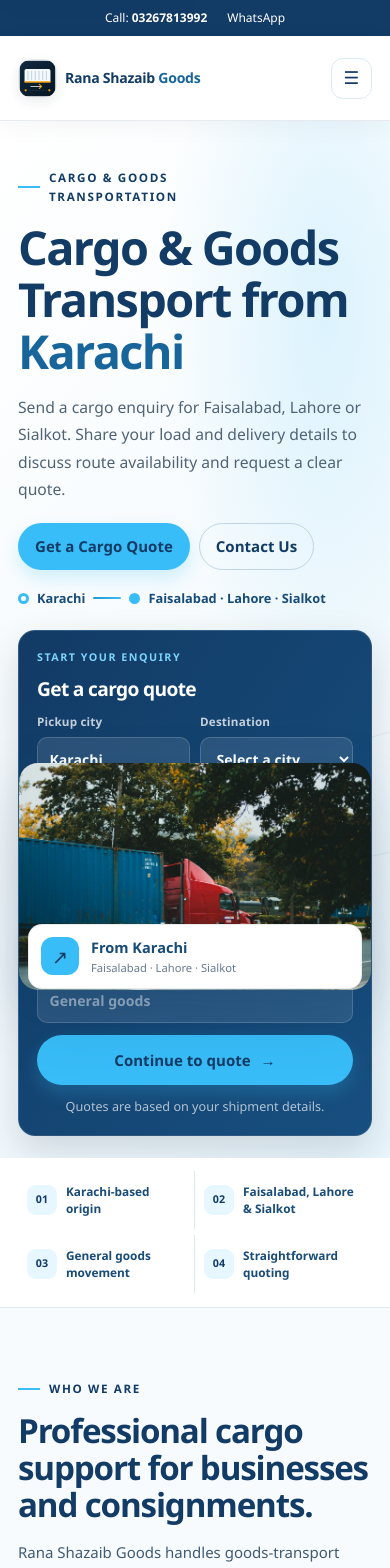
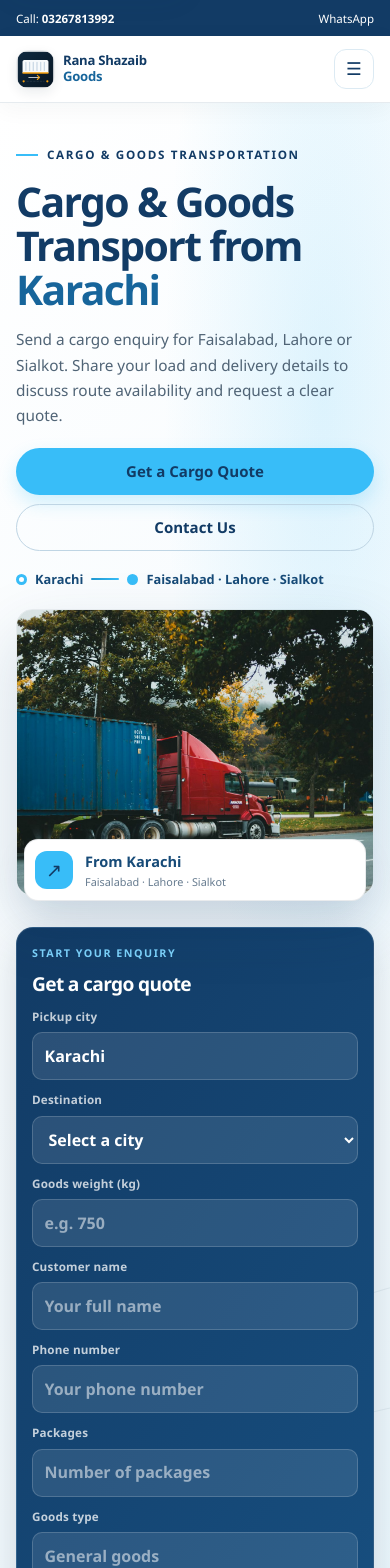
Before and after one commit to ranaahmad22561/rana-shazaib-goods-website, a Next.js app: page / in a window 390 px wide. Shown: the top 1568 px of the page. Built offline with nearby package versions, Linux system fonts and the light colour scheme.

Commit message:
Fix mobile and small-screen cargo website layout

```diff
--- a/css/site.css
+++ b/css/site.css
@@ -640,3 +640,111 @@
   .quick-quote__row { grid-template-columns: repeat(2, minmax(0,1fr)); }
   .quick-quote__row label:last-child { grid-column: 1 / -1; }
 }
+
+
+/* Mobile layout fixes: comfortable spacing, no squeezed tablet hero, and touch-friendly forms. */
+@media (max-width: 760px) {
+  .hero__inner {
+    grid-template-columns: minmax(0, 1fr);
+  }
+  .hero__content {
+    grid-column: 1;
+    grid-row: 1;
+  }
+  .hero__visual {
+    grid-column: 1;
+    grid-row: 2;
+  }
+  .quick-quote {
+    grid-column: 1;
+    grid-row: 3;
+  }
+  .hero__title {
+    max-width: 100%;
+    overflow-wrap: anywhere;
+  }
+  .hero__background {
+    width: 100%;
+    aspect-ratio: 1.5;
+    object-fit: cover;
+    object-position: center;
+  }
+}
+
+@media (max-width: 480px) {
+  :root { --container: calc(100% - 32px); }
+  .site-topbar__meta {
+    width: 100%;
+    justify-content: space-between;
+    gap: 10px;
+  }
+  .site-topbar__meta a,
+  .site-topbar__meta span {
+    min-width: 0;
+    font-size: .72rem;
+  }
+  .site-header__inner {
+    min-height: 66px;
+    gap: 8px;
+  }
+  .brand { flex: 1 1 auto; }
+  .brand__text {
+    max-width: 110px;
+    font-size: .82rem;
+    line-height: 1.2;
+  }
+  .header-cta {
+    margin-left: 0;
+    padding: .64rem .68rem;
+    font-size: .73rem;
+    white-space: nowrap;
+  }
+  .mobile-toggle {
+    width: 40px;
+    height: 40px;
+  }
+  .hero__inner { gap: 18px; padding-top: 30px; }
+  .hero__title {
+    font-size: clamp(2.2rem, 10.5vw, 3rem);
+    line-height: 1.08;
+    letter-spacing: -.04em;
+  }
+  .hero__content > p:not(.eyebrow) {
+    font-size: .96rem;
+    line-height: 1.65;
+  }
+  .hero__actions {
+    display: grid;
+    grid-template-columns: 1fr;
+  }
+  .hero__actions .btn { width: 100%; }
+  .hero__route { align-items: center; }
+  .hero__background { aspect-ratio: 1.25; border-radius: 16px; }
+  .hero__badge {
+    right: 8px;
+    bottom: 8px;
+    left: 8px;
+    padding: 9px 10px;
+  }
+  .hero__badge small { font-size: .68rem; }
+  .quick-quote { padding: 17px 15px; }
+  .quick-quote__row { grid-template-columns: minmax(0, 1fr); }
+  .quick-quote__row label:last-child { grid-column: auto; }
+  .quick-quote input,
+  .quick-quote select { min-height: 48px; font-size: 16px; }
+  .quick-quote .btn { width: 100%; }
+  .stat-strip__inner { grid-template-columns: minmax(0, 1fr); }
+  .stat-card,
+  .stat-card:nth-child(odd),
+  .stat-card:nth-child(2) {
+    border-right: 0;
+    border-bottom: 1px solid var(--slate-200);
+  }
+  .stat-card:last-child { border-bottom: 0; }
+  .route-map { flex-wrap: wrap; }
+  .map-line { min-width: 24px; }
+  .footer__inner { grid-template-columns: minmax(0, 1fr); }
+  .footer__inner > div:first-child { grid-column: auto; }
+  .footer__bottom-links { gap: 12px; }
+  .btn { max-width: 100%; }
+}
```
